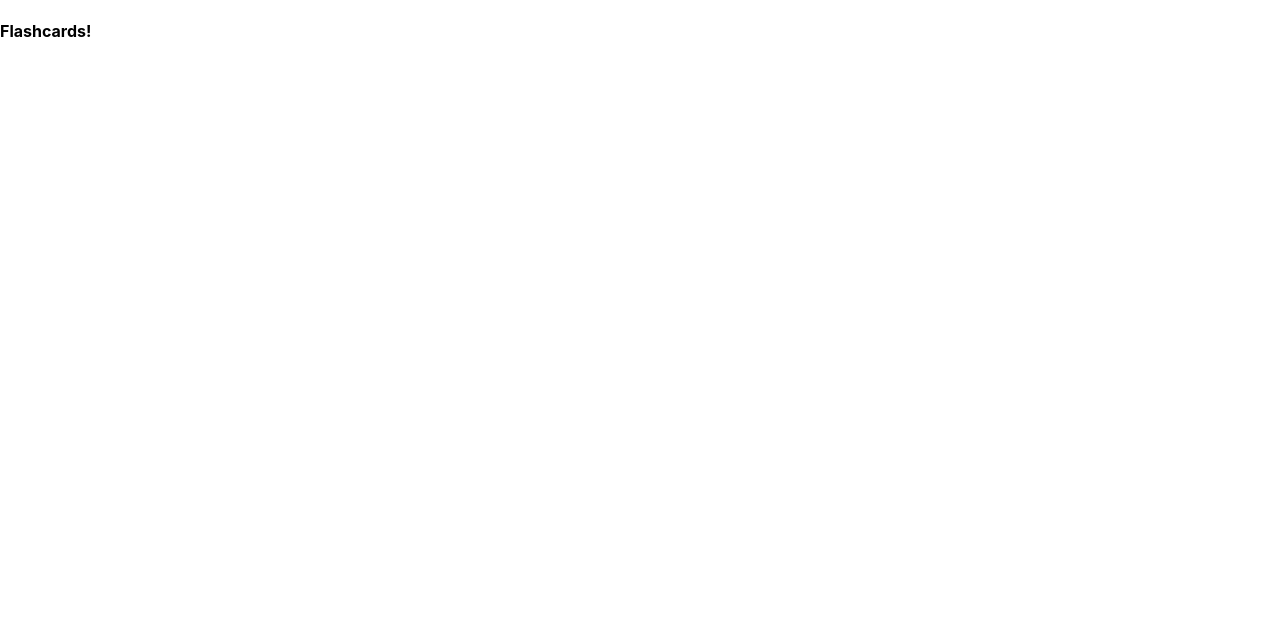
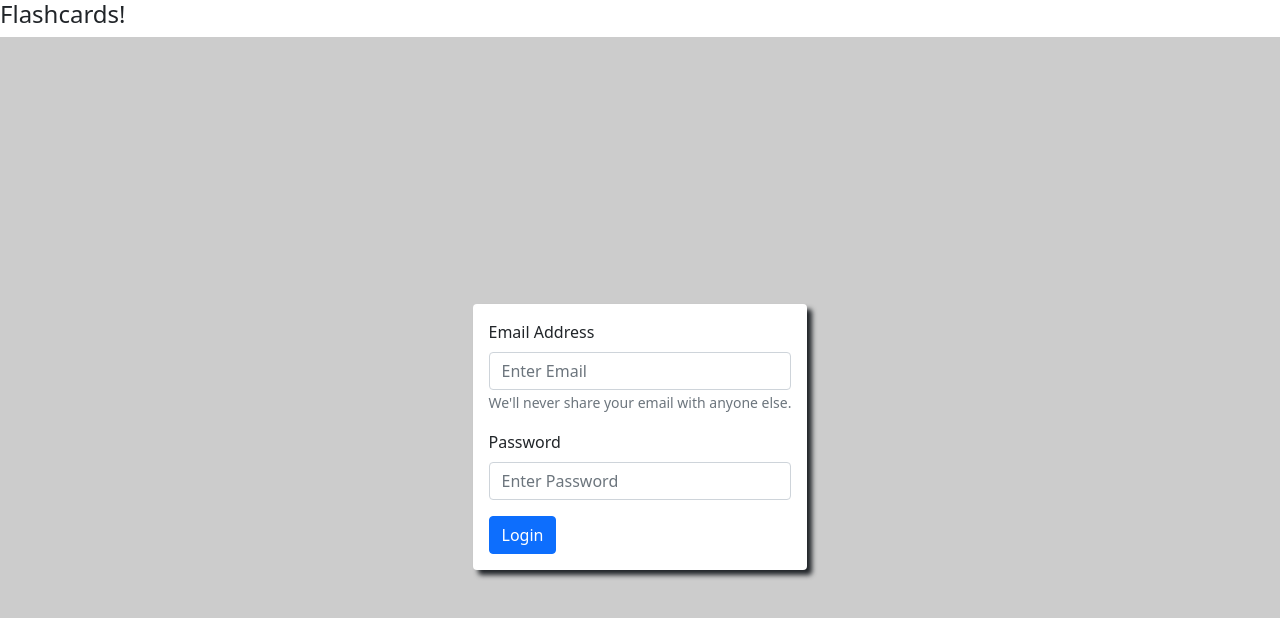
Before and after one commit to ZachYarbrough/flashcards, a React (Create React App) app in the folder client/: page /login in a window 1280 px wide. Shown: the top 618 px of the page. Built offline with nearby package versions, Linux system fonts and the light colour scheme.

Commit message:
Add (Router): Implemented React Router

```diff
--- a/client/package.json
+++ b/client/package.json
@@ -6,9 +6,12 @@
     "@testing-library/jest-dom": "^5.16.2",
     "@testing-library/react": "^12.1.2",
     "@testing-library/user-event": "^13.5.0",
+    "bootstrap": "^5.1.3",
     "jwt-decode": "^3.1.2",
     "react": "^17.0.2",
+    "react-bootstrap": "^2.1.2",
     "react-dom": "^17.0.2",
+    "react-router-dom": "^6.2.1",
     "react-scripts": "5.0.0",
     "web-vitals": "^2.1.4"
   },
--- a/client/src/App.js
+++ b/client/src/App.js
@@ -1,10 +1,25 @@
+import 'bootstrap/dist/css/bootstrap.min.css';
+
+import { Route, Routes } from 'react-router-dom';
+
+// import { Login, Register, Dashboard, NoMatch } from './pages';
+import Login from './pages/Login';
+import Register from './pages/Register';
+import Dashboard from './pages/Dashboard';
+import NoMatch from './pages/NoMatch'
+
+import Header from './components/Header';
 
 function App() {
   return (
-    <div className="App">
-      <header className="App-header">
-        <h4>Flashcards!</h4>
-      </header>
+    <div>
+      <Header />
+      <Routes>
+        <Route path='/' element={<Dashboard />} />
+        <Route path='/login' element={<Login />} />
+        <Route path='/register' element={<Register />} />
+        <Route path='*' element={<NoMatch />} />
+      </Routes>
     </div>
   );
 }
--- /dev/null
+++ b/client/src/components/Header.js
@@ -0,0 +1,12 @@
+
+function Header() {
+    return (
+        <div className="App">
+            <header className="App-header">
+                <h4>Flashcards!</h4>
+            </header>
+        </div>
+    );
+}
+
+export default Header;
--- a/client/src/index.css
+++ b/client/src/index.css
@@ -11,3 +11,21 @@ code {
   font-family: source-code-pro, Menlo, Monaco, Consolas, 'Courier New',
     monospace;
 }
+
+.masthead {
+  min-height: 100vh;
+  position: relative;
+}
+
+.color-overlay {
+  position: absolute;
+  background-color: rgba(0,0,0,0.2);
+  height: 100%;
+  width: 100%;
+  mix-blend-mode: normal;
+}
+
+form {
+  background-color: white;
+  box-shadow: 5px 5px 5px;
+}
--- a/client/src/index.js
+++ b/client/src/index.js
@@ -1,11 +1,12 @@
 import React from 'react';
 import ReactDOM from 'react-dom';
 import './index.css';
+import { BrowserRouter as Router } from 'react-router-dom';
 import App from './App';
 
 ReactDOM.render(
-  <React.StrictMode>
+  <Router>
     <App />
-  </React.StrictMode>,
+  </Router>,
   document.getElementById('root')
 );
--- /dev/null
+++ b/client/src/pages/Dashboard.js
@@ -0,0 +1,21 @@
+import Card from 'react-bootstrap/Card';
+
+function Dashboard() {
+    return (
+        <Card style={{ width: '18rem' }}>
+            <Card.Body>
+                <Card.Title>Card Title</Card.Title>
+                <Card.Text>
+                    Some quick example text to build on the card title and make up the bulk of
+                    the card's content.
+                </Card.Text>
+            </Card.Body>
+            <Card.Body>
+                <Card.Link href="#">Card Link</Card.Link>
+                <Card.Link href="#">Another Link</Card.Link>
+            </Card.Body>
+        </Card>
+    );
+}
+
+export default Dashboard;
--- /dev/null
+++ b/client/src/pages/Login.js
@@ -0,0 +1,26 @@
+import { Form, Button } from 'react-bootstrap';
+
+
+function Login() {
+    return (
+        <div>
+            <div className='color-overlay d-flex
+            justify-content-center align-items-center'>
+                <Form className='rounded p-4 p-sm-3'>
+                    <Form.Group className='mb-3' controlId='formBasicEmail'>
+                        <Form.Label>Email Address</Form.Label>
+                        <Form.Control type='email' placeholder='Enter Email' />
+                        <Form.Text className='text-muted'>We'll never share your email with anyone else.</Form.Text>
+                    </Form.Group>
+                    <Form.Group className='mb-3' controlId='formBasicPassword'>
+                        <Form.Label>Password</Form.Label>
+                        <Form.Control type='password' placeholder='Enter Password' />
+                    </Form.Group>
+                    <Button variant='primary' type='submit'>Login</Button>
+                </Form>
+            </div>
+        </div>
+    );
+}
+
+export default Login;
--- /dev/null
+++ b/client/src/pages/NoMatch.js
@@ -0,0 +1,13 @@
+
+function Login() {
+    return (
+        <div>
+            <div className='color-overlay d-flex
+            justify-content-center align-items-center'>
+                404 No Match
+            </div>
+        </div>
+    );
+}
+
+export default Login;
--- /dev/null
+++ b/client/src/pages/Register.js
@@ -0,0 +1,26 @@
+import { Form, Button } from 'react-bootstrap';
+
+
+function Login() {
+    return (
+        <div>
+            <div className='color-overlay d-flex
+            justify-content-center align-items-center'>
+                <Form className='rounded p-4 p-sm-3'>
+                    <Form.Group className='mb-3' controlId='formBasicEmail'>
+                        <Form.Label>Email Address</Form.Label>
+                        <Form.Control type='email' placeholder='Enter Email' />
+                        <Form.Text className='text-muted'>We'll never share your email with anyone else.</Form.Text>
+                    </Form.Group>
+                    <Form.Group className='mb-3' controlId='formBasicPassword'>
+                        <Form.Label>Password</Form.Label>
+                        <Form.Control type='password' placeholder='Enter Password' />
+                    </Form.Group>
+                    <Button variant='primary' type='submit'>Login</Button>
+                </Form>
+            </div>
+        </div>
+    );
+}
+
+export default Login;
--- /dev/null
+++ b/client/src/pages/index.js
@@ -0,0 +1,6 @@
+import Login from './Login';
+import Register from './Register';
+import Dashboard from './Dashboard';
+import NoMatch from './NoMatch';
+
+export default { Login, Register, Dashboard, NoMatch };
```
Also changed, not shown: 1 other file (tests, documents, lock files or other folders).
